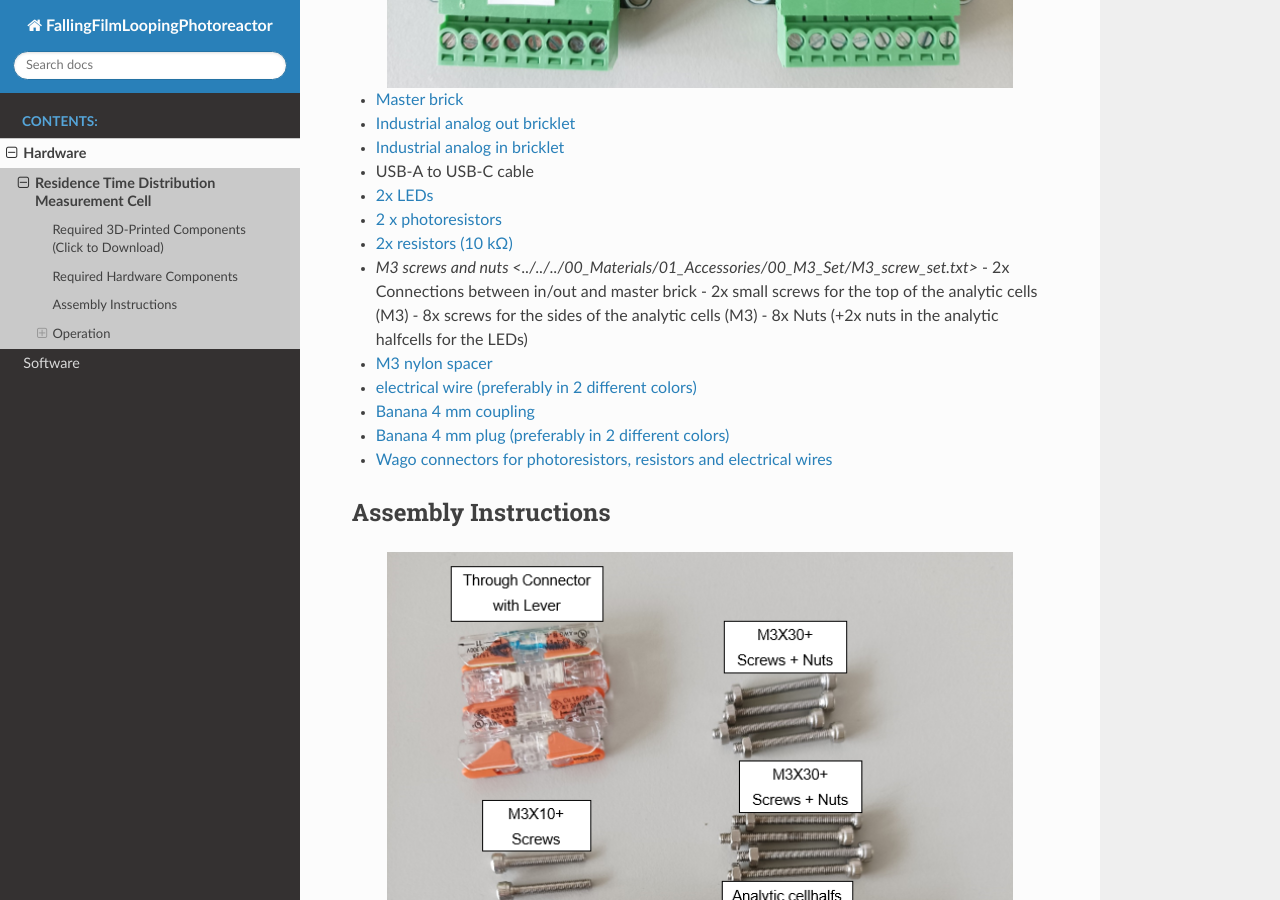
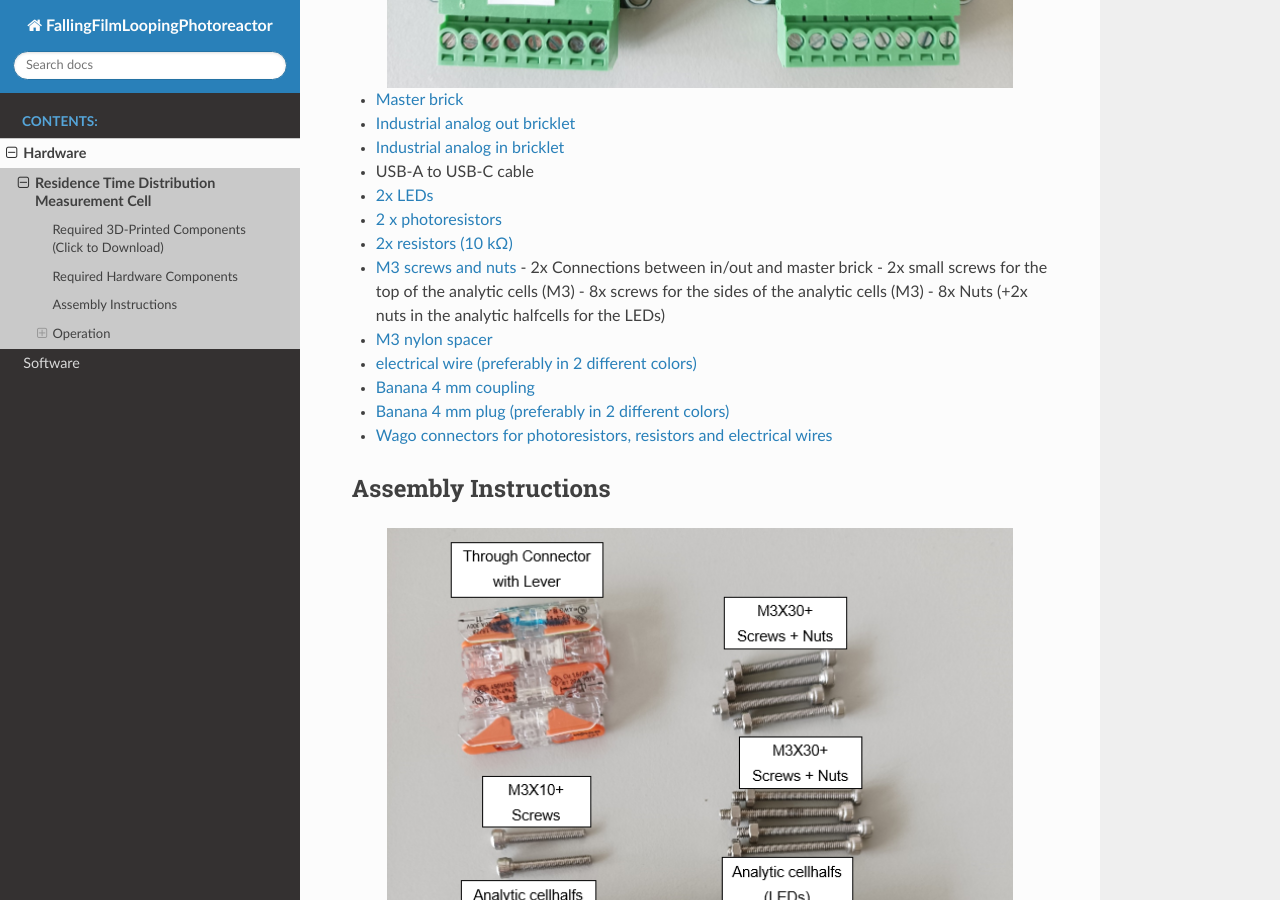
Before and after one commit to photonZfeed/FallingFilmLoopingPhotoreactor, a Sphinx documentation site: the page built from 03_Documentation/source/hardware/RTD_cell.rst, in a window 1280 px wide and 900 px high, scrolled down 1217 px. Built offline with Sphinx 7.4.7 and the Read the Docs theme 3.1.0, drawn with Linux system fonts in a browser that asks for light colours; pages that are not in the unit, such as notebooks, are missing from menus.

Commit message:
Update RTD_cell.rst

```diff
--- a/03_Documentation/source/hardware/RTD_cell.rst
+++ b/03_Documentation/source/hardware/RTD_cell.rst
@@ -29,7 +29,7 @@ Required Hardware Components
 -	 `2x LEDs <../../../00_Materials/00_Electronics/05_Small_Parts/LED.txt>`_
 -   `2 x photoresistors <../../../00_Materials/00_Electronics/05_Small_Parts/photoresistor.txt>`_
 -	`2x resistors (10 kΩ) <../../../00_Materials/00_Electronics/05_Small_Parts/resistor.txt>`_
--  `M3 screws and nuts <../../../00_Materials/01_Accessories/00_M3_Set/M3_screw_set.txt>`
+-  `M3 screws and nuts <../../../00_Materials/01_Accessories/00_M3_Set/M3_screw_set.txt>`_
    -	2x Connections between in/out and master brick
    -	2x small screws for the top of the analytic cells (M3)
    -	8x screws for the sides of the analytic cells (M3)
```
